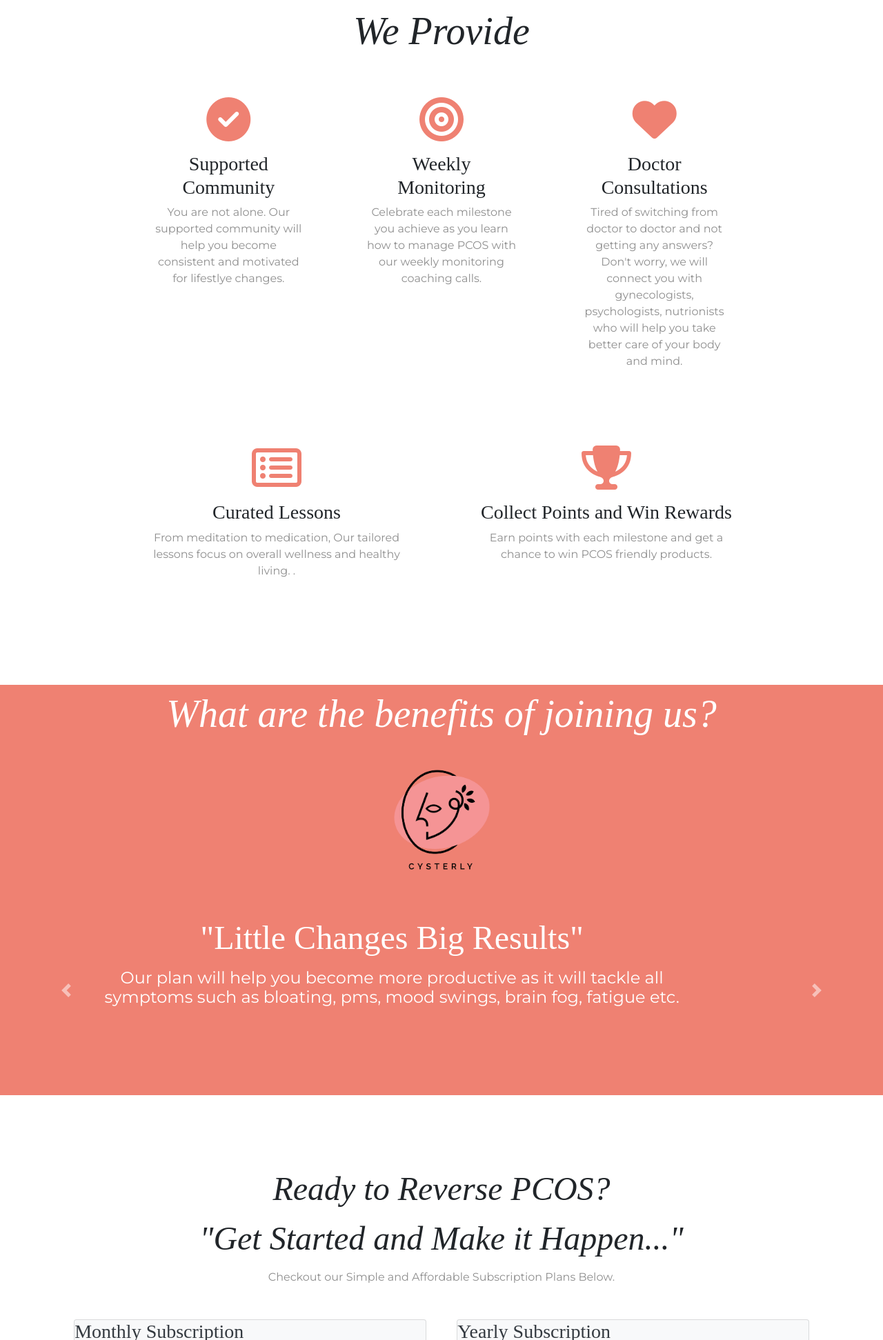
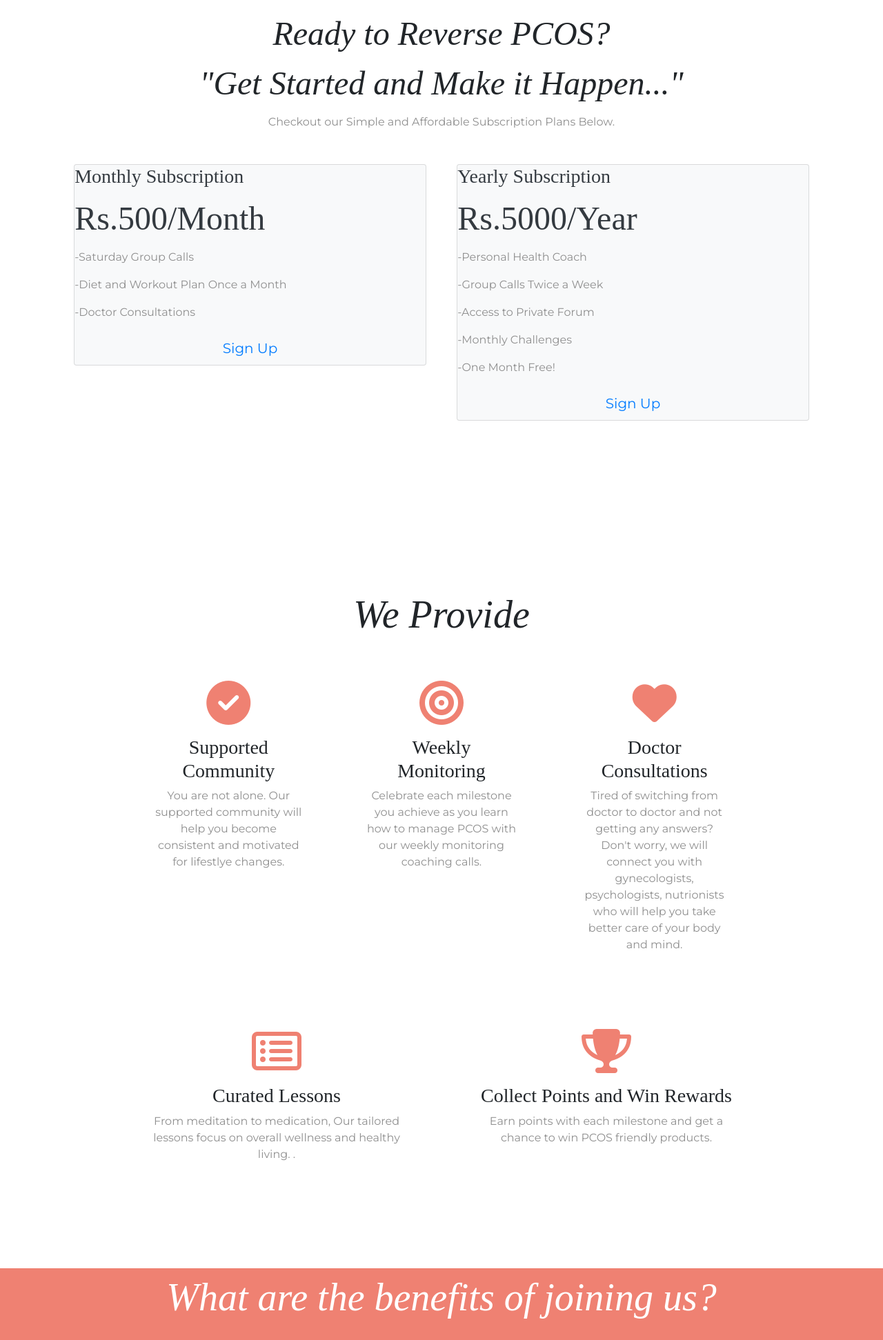
Before and after one commit to rickey-alt/Cysterly, a plain HTML site: page index.html in a window 1280 px wide. Shown: the part 857-2800 px from the top of the page at 69% size. Drawn offline with nearby package versions, Linux system fonts and the light colour scheme.

Commit message:
Update index.html

```diff
--- a/index.html
+++ b/index.html
@@ -28,7 +28,7 @@
 
       <!-- Nav Bar -->
       <nav class="navbar navbar-expand-lg navbar-dark">
-        <a class="navbar-brand" href=""><img class="navbar-logo" src="cysterlyt.png" alt="">
+        <a class="navbar-brand" href=""><img class="navbar-logo" src="images/logo.png" alt="">
           Cysterly</a>
         <button class="navbar-toggler" type="button" data-toggle="collapse" data-target="#navbarSupportedContent" aria-controls="navbarSupportedContent" aria-expanded="false" aria-label="Toggle navigation">
           <span class="navbar-toggler-icon"></span>
@@ -76,86 +76,6 @@
     </div>
 
   </section>
-
-
-  <!-- Features -->
-
-  <section id="features">
-    <h1><em><center>We Provide</center></em></h1>
-    <div class="row">
-      <div class="feature-box col-lg-4">
-        <i class="icon fas fa-check-circle fa-4x"></i>
-        <h3>Supported Community</h3>
-        <p>You are not alone. Our supported community will help you become consistent and motivated for lifestlye changes.</p>
-      </div>
-
-      <div class="feature-box col-lg-4">
-        <i class="icon fas fa-bullseye fa-4x"></i>
-        <h3>Weekly Monitoring </h3>
-        <p>Celebrate each milestone you achieve as you learn how to manage PCOS with our weekly monitoring coaching calls.</p>
-      </div>
-
-      <div class="feature-box col-lg-4">
-        <i class="icon fas fa-heart fa-4x"></i>
-        <h3>Doctor Consultations</h3>
-        <p>Tired of switching from doctor to doctor and not getting any answers? Don't worry, we will connect you with gynecologists, psychologists, nutrionists who will help you take better care of your body and mind. </p>
-
-      </div>
-
-      <div class="row">
-        <div class="feature-box col-lg-6">
-          <i class="icon fa fa-list-alt fa-4x" ></i>
-          <h3>Curated Lessons</h3>
-          <p>From meditation to medication, Our tailored lessons focus on overall wellness and healthy living. .</p>
-        </div>
-
-        <div class="feature-box col-lg-6 ">
-          <i class="icon fa fa-trophy fa-4x"></i>
-          <h3>Collect Points and Win Rewards</h3>
-          <p>Earn points with each milestone and get a chance to win PCOS friendly products.</p>
-        </div>
-
-
-    </div>
-
-
-  </section>
-
-
-  <!-- Testimonials -->
-
-  <section id="testimonials">
-    <h1><em>What are the benefits of joining us?</em></h1>
-    <img class="carousel-pic" src="images/cysterlyt.png" alt="">
-    <div id="testimonial-carousel" class="carousel slide" data-ride="carousel">
-      <div class="carousel-inner">
-        <div class="carousel-item active">
-          <h2>"Little Changes Big Results" </h2>
-          <h4>Our plan will help you become more productive as it will tackle all symptoms such as bloating, pms, mood swings, brain fog, fatigue etc.</h4>
-        </div>
-        <div class="carousel-item">
-          <h2 class="testimonial-text">Work on You, For You</h2>
-          <h4>PCOS can cause terminal illness such as diabetes, infertility and endometriosis. With our program, you can manage PCOS at an early age and eradicate the chances of having terminal illness. </h4>
-        </div>
-        <div class="carousel-item">
-          <h2 class="testimonial-text">Save over 1 lakh+ in bills</h2>
-          <h4>With our plan you will save money on expensive hormonal pills, gyms/yoga classes fee, multiple doctor consultations and fancy diet ingredients; by getting everything under one roof at an affordable price.</h4>
-        </div>
-        <div class="carousel-item">
-          <h2 class="testimonial-text">Cysters, You are perfect exactly the way you are!</h2>
-         <h4>Girls with PCOS have underlying symptoms of low self-esteem and anxiety. With our program, the root causes of PCOS are targeted which helps uplift the mental health as well.</h4>
-        </div>
-        <a class="carousel-control-prev" href="#testimonial-carousel" role="button" data-slide="prev">
-          <span class="carousel-control-prev-icon"></span>
-        </a>
-        <a class="carousel-control-next" href="#testimonial-carousel" role="button" data-slide="next">
-          <span class="carousel-control-next-icon"></span>
-        </a>
-      </div>
-  </section>
-
-
-
   <!-- Pricing -->
 
   <section id="pricing">
@@ -206,6 +126,86 @@
   </section>
 
 
+
+  <!-- Features -->
+
+  <section id="features">
+    <h1><em><center>We Provide</center></em></h1>
+    <div class="row">
+      <div class="feature-box col-lg-4">
+        <i class="icon fas fa-check-circle fa-4x"></i>
+        <h3>Supported Community</h3>
+        <p class="features-p">You are not alone. Our supported community will help you become consistent and motivated for lifestlye changes.</p>
+      </div>
+
+      <div class="feature-box col-lg-4">
+        <i class="icon fas fa-bullseye fa-4x"></i>
+        <h3>Weekly Monitoring </h3>
+        <p class="features-p">Celebrate each milestone you achieve as you learn how to manage PCOS with our weekly monitoring coaching calls.</p>
+      </div>
+
+      <div class="feature-box col-lg-4">
+        <i class="icon fas fa-heart fa-4x"></i>
+        <h3>Doctor Consultations</h3>
+        <p class="features-p">Tired of switching from doctor to doctor and not getting any answers? Don't worry, we will connect you with gynecologists, psychologists, nutrionists who will help you take better care of your body and mind. </p>
+
+      </div>
+
+      <div class="row">
+        <div class="feature-box col-lg-6">
+          <i class="icon fa fa-list-alt fa-4x" ></i>
+          <h3>Curated Lessons</h3>
+          <p class="features-p">From meditation to medication, Our tailored lessons focus on overall wellness and healthy living. .</p>
+        </div>
+
+        <div class="feature-box col-lg-6 ">
+          <i class="icon fa fa-trophy fa-4x"></i>
+          <h3>Collect Points and Win Rewards</h3>
+          <p class="features-p">Earn points with each milestone and get a chance to win PCOS friendly products.</p>
+        </div>
+
+
+    </div>
+
+
+  </section>
+
+
+  <!-- Testimonials -->
+
+  <section id="testimonials">
+    <h1><em>What are the benefits of joining us?</em></h1>
+    <img class="carousel-pic" src="images/cysterlyt.png" alt="">
+    <div id="testimonial-carousel" class="carousel slide" data-ride="carousel">
+      <div class="carousel-inner">
+        <div class="carousel-item active">
+          <h2>"Little Changes Big Results" </h2>
+          <h4>Our plan will help you become more productive as it will tackle all symptoms such as bloating, pms, mood swings, brain fog, fatigue etc.</h4>
+        </div>
+        <div class="carousel-item">
+          <h2 class="testimonial-text">Work on You, For You</h2>
+          <h4>PCOS can cause terminal illness such as diabetes, infertility and endometriosis. With our program, you can manage PCOS at an early age and eradicate the chances of having terminal illness. </h4>
+        </div>
+        <div class="carousel-item">
+          <h2 class="testimonial-text">Save over 1 lakh+ in bills</h2>
+          <h4>With our plan you will save money on expensive hormonal pills, gyms/yoga classes fee, multiple doctor consultations and fancy diet ingredients; by getting everything under one roof at an affordable price.</h4>
+        </div>
+        <div class="carousel-item">
+          <h2 class="testimonial-text">Cysters, You are perfect exactly the way you are!</h2>
+         <h4>Girls with PCOS have underlying symptoms of low self-esteem and anxiety. With our program, the root causes of PCOS are targeted which helps uplift the mental health as well.</h4>
+        </div>
+        <a class="c-btn carousel-control-prev" href="#testimonial-carousel" role="button" data-slide="prev">
+          <span class="c-btn carousel-control-prev-icon"></span>
+        </a>
+        <a class="c-btn carousel-control-next" href="#testimonial-carousel" role="button" data-slide="next">
+          <span class="c-btn carousel-control-next-icon"></span>
+        </a>
+      </div>
+  </section>
+
+
+
+
   <!-- Call to Action -->
 
   <section id="cta">
```
